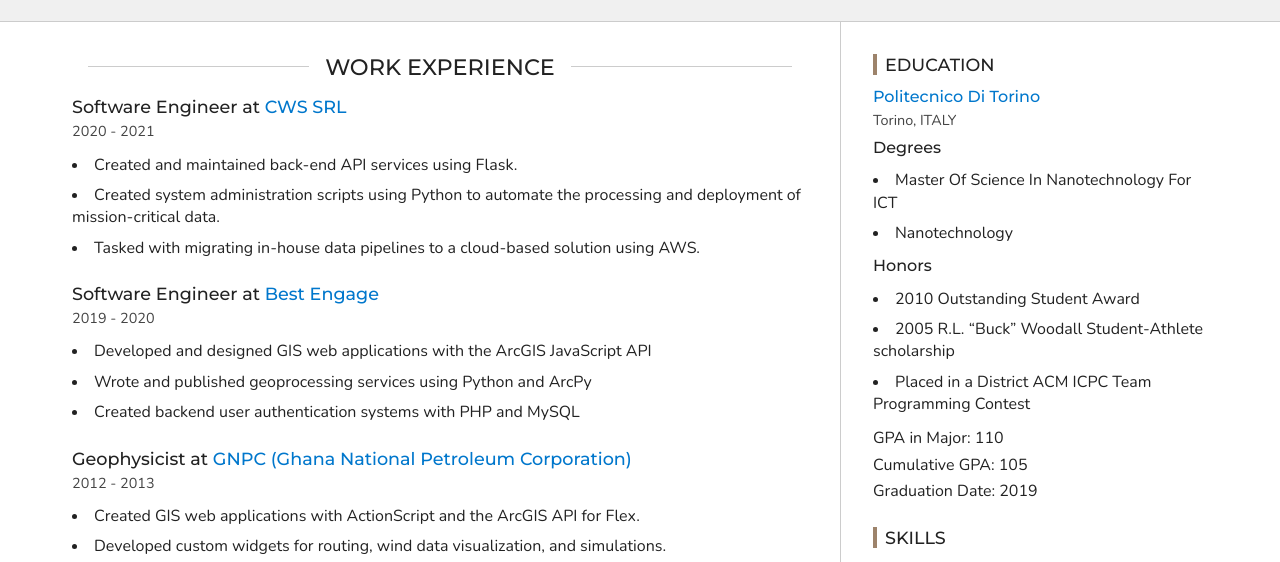
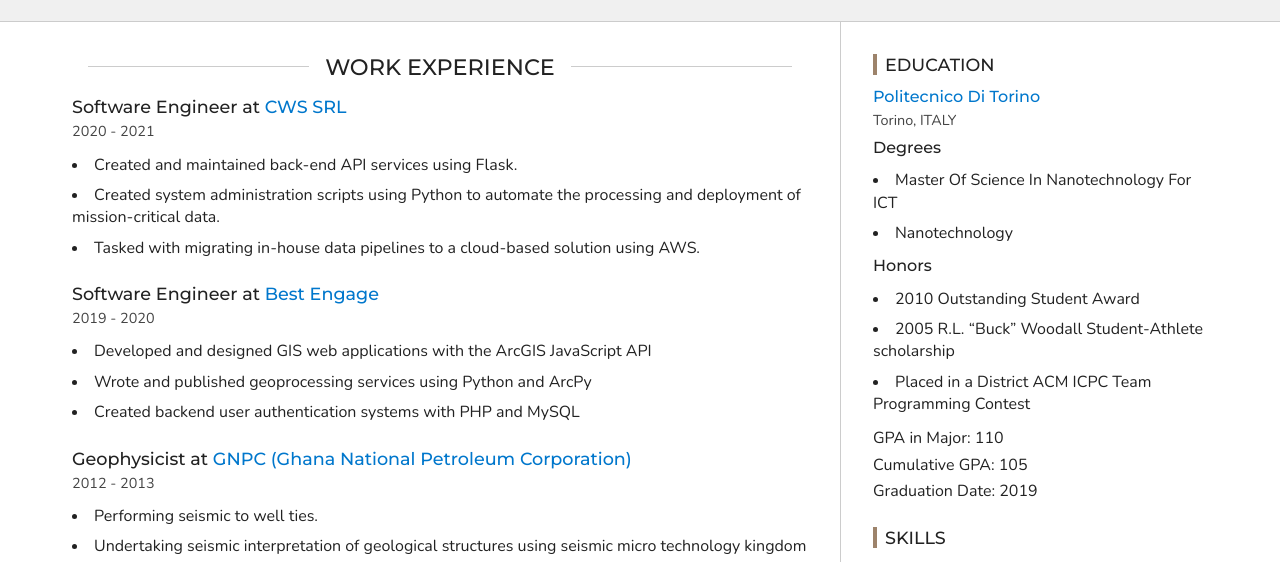
Before and after one commit to OwusuBempahKofi/OwusuBempahKofi.github.io, a plain HTML site: page index.html in a window 1280 px wide. Shown: the part 238-800 px from the top of the page. Drawn offline with nearby package versions, Linux system fonts and the light colour scheme; a script that the page names is missing.

```diff
--- a/index.html
+++ b/index.html
@@ -209,7 +209,7 @@
 
 
                     <ul>
-                      <li>Created GIS web applications with ActionScript and the ArcGIS API for Flex.</li><li>Developed custom widgets for routing, wind data visualization, and simulations.</li><li>Wrote and maintained SQL-based queries to efficiently retrieve and analyze data from GIS REST services.</li>
+                      <li>Performing seismic to well ties.</li><li>Undertaking seismic interpretation of geological structures using seismic micro technology kingdom suite.</li><li>Wrote and maintained SQL-based queries to efficiently retrieve and analyze data from GIS REST services.</li>
                     </ul>
 
                 </section>
```
